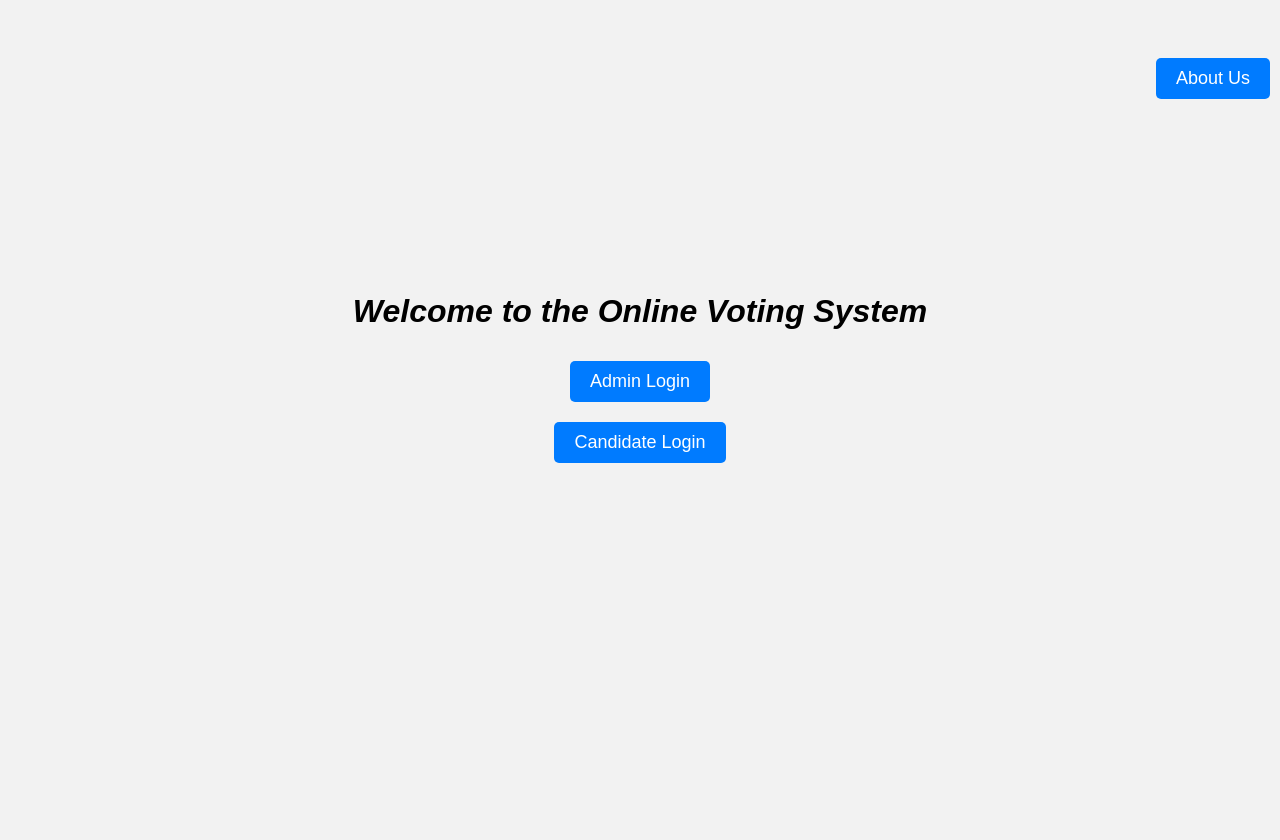
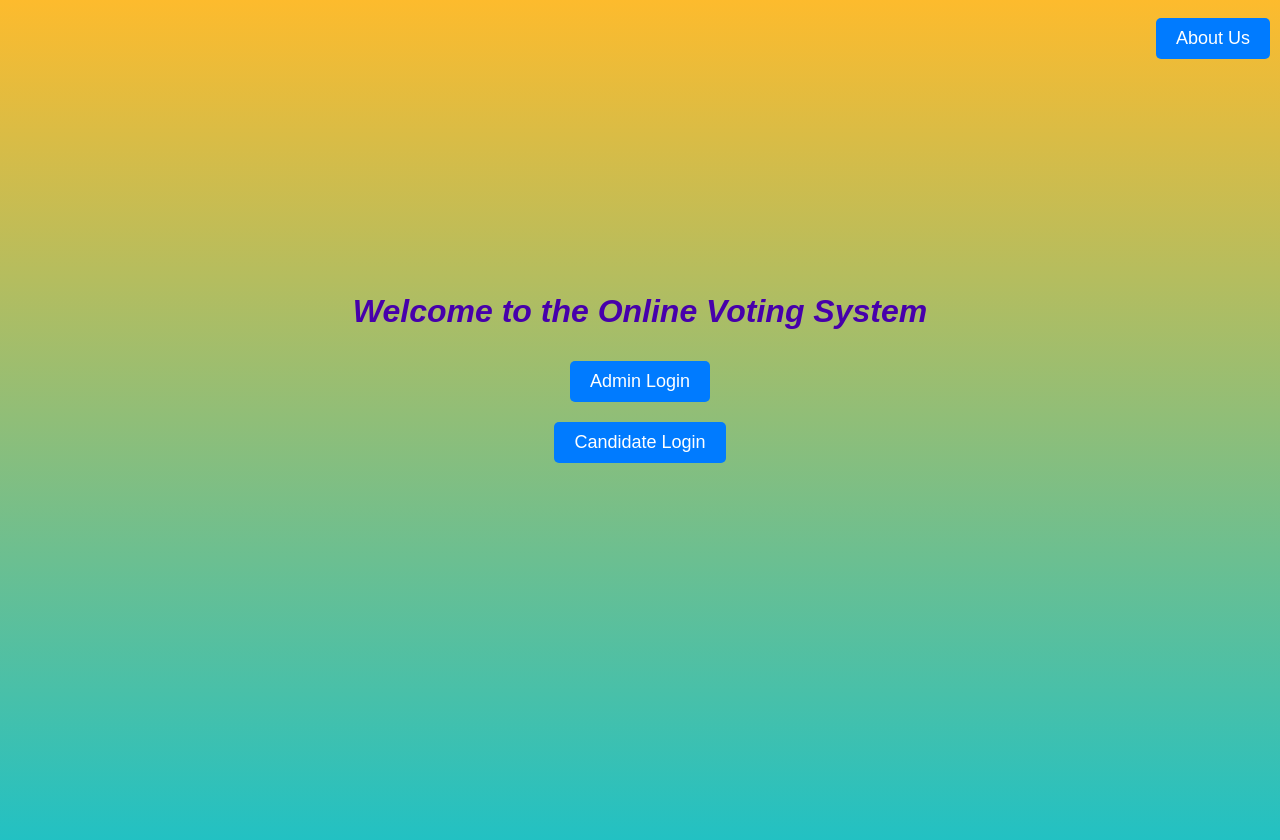
Before and after one commit to Viraj2722/online-voting-system, a Django app: page / in a window 1280 px wide. Run offline with Django 5.2, Linux system fonts and the light colour scheme; some libraries are stand-ins or nearby versions.

Commit message:
updated css

```diff
--- a/votingsystem/templates/home.html
+++ b/votingsystem/templates/home.html
@@ -10,7 +10,9 @@
 <body>
   <style>
     body {
-      background-color: #f2f2f2;
+      /* background-color: #881f1f; */
+      background: rgb(34, 193, 195);
+      background: linear-gradient(0deg, rgba(34, 193, 195, 1) 0%, rgba(253, 187, 45, 1) 100%);
       font-family: Arial, sans-serif;
       margin: 0;
       display: flex;
@@ -22,9 +24,6 @@
       overflow: hidden;
     }
 
-    h1 {
-      font-style: italic;
-    }
 
     button {
       margin: 10px 0;
@@ -60,11 +59,13 @@
     }
 
     h1 {
+      font-style: italic;
       text-align: center;
+      color: rgb(71, 0, 171);
     }
 
     .about-us {
-      margin-top: 3rem;
+      margin-top: 0.5rem;
       position: absolute;
       top: 10px;
       right: 10px;
```
Also changed, not shown: votingsystem/templates/aboutpage.html (+6 -7 lines), static/images/viraj.jpg (deleted).
